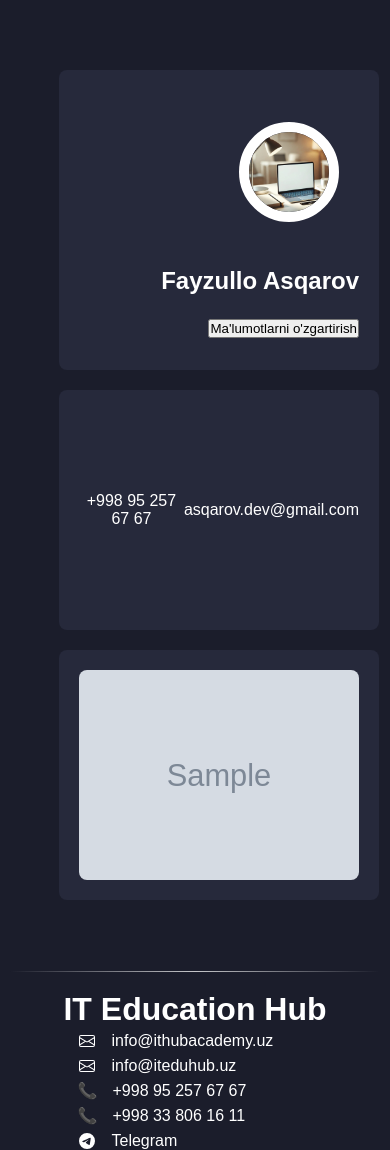
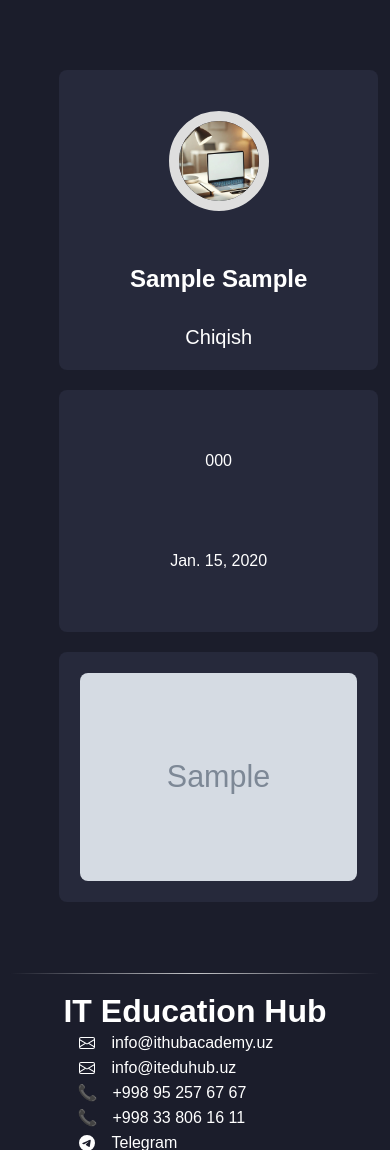
Before and after one commit to SmartCoderUzb/ithub_website, a Django app: page /users/profile/ in a window 390 px wide; the page is wider, and only the part inside the window is pictured. Shown: the part 134-1284 px from the top of that part. Run offline with Django 4.2, Linux system fonts and the light colour scheme; a user stored in the database is signed in; tables that the repository leaves empty hold one stand-in row (values such as "Sample post"); grey boxes marked "Sample" are stand-in pictures.

```diff
--- a/templates/base.html
+++ b/templates/base.html
@@ -94,7 +94,7 @@
                     <a class="link" href="/blog">Blog</a>
                 </li>
                 <li class="link-item">
-                    <a class="link" href="/courses/">Kurslar</a>
+                    <a class="link" href="#">Kurslar</a>
                 </li>
             </ul>
         </div>
@@ -114,7 +114,6 @@
                 <!-- <a href="{% url 'logout' %}">chiqish</a> -->
             {% else %}
                 <a href="{% url 'login' %}">Hisobga kirish</a>
-                <a href="/signup">Ro'yhatdan o'tish</a>
             {% endif %}
             <div class="mobile menu">
                 <svg xmlns="http://www.w3.org/2000/svg" width="24" height="24" fill="currentColor" class="bi bi-list" viewBox="0 0 16 16">
@@ -129,7 +128,7 @@
           </svg>
         </div>
         <a href="/">Bosh sahifa</a>
-        <a href="/courses/">Kurslarimiz</a>
+        <a href="#">Kurslarimiz</a>
         <a href="/blog/">Blog</a>
         {% if user.is_authenticated %}
             <a href="{% url 'profile' %}">Profile</a>
@@ -237,6 +236,9 @@
                 close_left_menu.classList.remove("enable")
             })
         });
+        document.querySelector(".logo svg").addEventListener('click', () => {
+            window.location.href = '/'
+        })
     </script>
 </body>
 </html>
--- a/templates/home.html
+++ b/templates/home.html
@@ -9,7 +9,7 @@
                 <h3>{{ course.title }}</h3>
                 <p><b>{{ course.difficulity_level }}</b></p>
                 <p>{{ course.summary }}</p>
-                <button class="enroll-btn" onclick="enrollNow()">Ro'yhatdan o'tish</button>
+                <!-- <button class="enroll-btn" onclick="enrollNow()">Ro'yhatdan o'tish</button> -->
             </div>
         {% endfor %}
     </div>
--- a/templates/profile.html
+++ b/templates/profile.html
@@ -2,10 +2,13 @@
 
 {% block content %}
     <style>
+        body.dark .profile{
+            color: #fff;
+        }
         .profile{
             display: flex;
             height:100%;
-            color: #fff;
+
             z-index: -1;
         }
         .profile .left{
@@ -14,6 +17,12 @@
         .profile .right{
             flex-grow: 1;
         }
+
+        body.dark .profile .right .header{
+            background-color: #26293b;
+            border:1px solid transparent;
+        }
+
         .profile .right .header{
             border:none;
             display: flex;
@@ -21,10 +30,10 @@
             justify-content: space-around;
             height: 300px;
             flex-direction: column;
-            background-color: #26293b;
             border-radius: 8px;
             padding:20px;
             margin:20px;
+            border:1px solid #333;
         }
 
         .profile .right .header img{
@@ -38,16 +47,21 @@
             justify-content: space-around;
             height: 200px;
         }
+        body.dark .profile .right .data{
+            background-color: #26293b;
+            border:1px solid transparent;
+        }
         .profile .right .data{
-            background-color: #26293b;
             border-radius: 8px;
             padding:20px;
             margin:20px;
+            border:1px solid #333;
         }
+
         .profile .header .img{
             width:100px;
             height:100px;
-            border:10px solid white;
+            border:10px solid #DEDEDE;
             border-radius: 50%;
             display: flex;
             align-items: center;
@@ -55,8 +69,12 @@
             font-size: 40px;
             margin:20px;
         }
+        body.dark .sertificates{
+            background-color: #26293b;
+            border:1px solid transparent;
+        }
         .sertificates{
-            background-color: #26293b;
+            border:1px solid #333;
             padding:20px;
             margin:20px;
             border-radius: 8px;
@@ -71,6 +89,43 @@
             height: 100%;
             border-radius: 8px;
         }
+        .header button a{
+            background-color: transparent;
+            border:none;
+            color:#333;
+            font-size: 20px;
+            text-decoration: none;
+            padding:10px;
+            border:1px solid transparent;
+            border-radius: 8px;
+        }
+        body .header button:hover a{
+            border:1px solid #fff;
+        }
+
+        body.dark .header button:hover a{
+            border:1px solid #333;
+        }
+
+        .profile .header button{
+            background-color: transparent;
+            border:none;
+        }
+        body.dark .profile button a{
+            color:#fff
+        }
+        @media (max-width: 768px){
+            .profile .right .header{
+                align-items: center;
+                justify-content: space-between;
+            }
+            .profile .right .data .part{
+                flex-direction: column;
+            }
+            .profile .right .sertificates{
+                flex-direction: column;
+            }
+        }
     </style>
     <div class="profile">
         <!-- <div class="left">left</div> -->
@@ -84,18 +139,20 @@
                         <img src="/static/img/post.jpg" alt="mavjud emas">
                     {% endif %}
                 </div>
-                <h2>Fayzullo Asqarov</h2>
-                <button>Ma'lumotlarni o'zgartirish</button>
+                <h2>{{ user.ism }} {{ user.familiya }}</h2>
+                <button><a href="{% url 'logout' %}">Chiqish</a></button>
             </div>
             <div class="data">
                 <div class="part">
-                    <p>+998 95 257 67 67</p>
-                    <p>asqarov.dev@gmail.com</p>
+                    <p>{{ user.tel }}</p>
+                    <p>{{ user.t_yil }}</p>
                 </div>
             </div>
-            <div class="sertificates">
-                <img src="{{ user.course_enrolls.all.0.course.image.url }}" alt="">
-            </div>
+            {% if user.course_enrolls.all %}
+                <div class="sertificates">
+                    <img src="{{ user.course_enrolls.all.0.course.image.url }}" alt="">
+                </div>
+            {% endif %}
         </div>
     </div>
 {% endblock content %}
```
Also changed, not shown: config/settings.py (+11 -4 lines), templates/404.html (+7 -7 lines), templates/login.html (+29 -2 lines).
